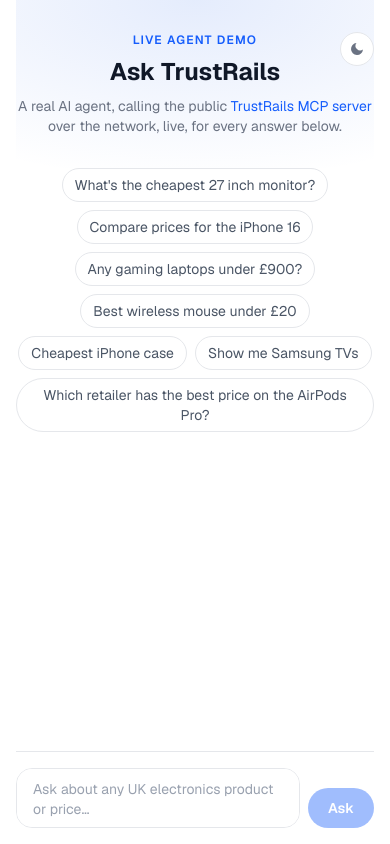
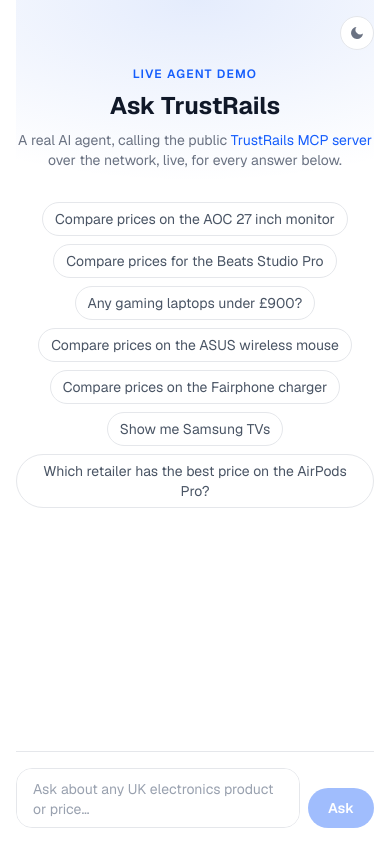
Before and after one commit to james-webdev/trustrails-agent, a Next.js app: page / in a window 390 px wide. Built offline with nearby package versions, Linux system fonts and the light colour scheme.

Commit message:
Swap iPhone 16 suggestion for Beats Studio Pro — AO has no phones in its feed, but is a strong, real comparison winner on headphones

```diff
--- a/src/app/Chat.tsx
+++ b/src/app/Chat.tsx
@@ -11,11 +11,11 @@
 import { ApiHistory, ChatMessage, MODEL_OPTIONS } from "./lib/types";
 
 const SUGGESTIONS = [
-  "What's the cheapest 27 inch monitor?",
-  "Compare prices for the iPhone 16",
+  "Compare prices on the AOC 27 inch monitor",
+  "Compare prices for the Beats Studio Pro",
   "Any gaming laptops under £900?",
-  "Best wireless mouse under £20",
-  "Cheapest iPhone case",
+  "Compare prices on the ASUS wireless mouse",
+  "Compare prices on the Fairphone charger",
   "Show me Samsung TVs",
   "Which retailer has the best price on the AirPods Pro?",
 ];
@@ -111,8 +111,8 @@
 
   return (
     <div className="mx-auto flex min-h-screen max-w-2xl flex-col px-4">
-      <header className="hero-glow relative py-8 text-center">
-        <div className="absolute right-0 top-8 flex items-center gap-2">
+      <header className="hero-glow relative pt-4 pb-8 text-center">
+        <div className="mb-4 flex items-center justify-end gap-2">
           {messages.length > 0 && (
             <button
               onClick={clearChat}
```
